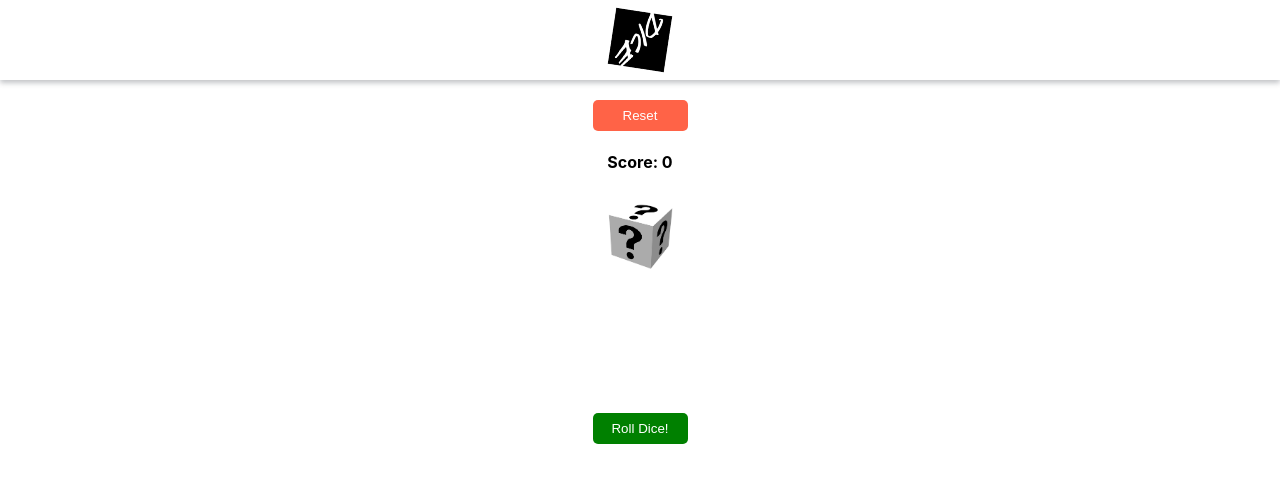
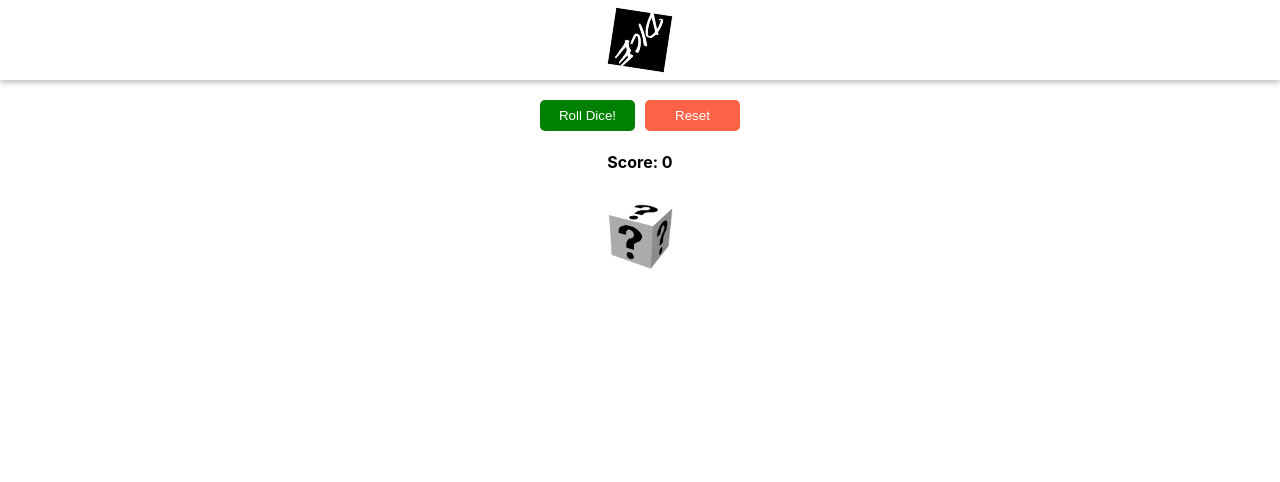
Before and after one commit to IvanDyvak/dice-app, a React (Create React App) app: page / in a window 1280 px wide. Shown: the top 482 px of the page. Built offline with nearby package versions, Linux system fonts and the light colour scheme.

Commit message:
redesign

```diff
--- a/src/App.css
+++ b/src/App.css
@@ -27,11 +27,11 @@ img{
   }
 }
 .dice-image{
-    max-width: 80px;
+    max-width: 100px;
 }
-.dice-gif{
-    max-width: 250px;
-}
+/*.dice-gif{*/
+/*    max-width: 120px;*/
+/*}*/
 .score-line{
     text-align: center;
 }
@@ -40,7 +40,7 @@ img{
     max-width: 300px;
     margin: 10px auto;
     text-align: center;
-    height: 250px;
+    height: 350px;
     display: flex;
     align-items: center;
     justify-content: space-between;
@@ -52,7 +52,14 @@ img{
     justify-content: space-between;
     flex-direction: column;
     width: 100%;
-    height: 280px;
+    height: 100%;
+}
+.btn-block{
+    display: flex;
+    align-items: center;
+    justify-content: space-between;
+    margin: 20px auto;
+    width: 200px;
 }
 .reset-btn,
 .roll-btn{
@@ -63,14 +70,14 @@ img{
     color: #ffffff;
     border: none;
     border-radius: 5px;
-    margin: auto;
+    /*margin: auto;*/
     padding: 8px 0;
     cursor: pointer;
     transition: all .3s;
 }
 .reset-btn{
     background: tomato;
-    margin-top: 20px;
+    /*margin-top: 20px;*/
 }
 .roll-btn:hover{
     background: lightgreen;
--- a/src/App.js
+++ b/src/App.js
@@ -47,18 +47,24 @@ function App() {
       <header className="App-header">
         <img src='images/logo.png' className="App-logo" alt="logo" />
       </header>
-        <button className="reset-btn" onClick={resetGame}>Reset</button>
+        <div className="btn-block">
+            <button className="roll-btn" onClick={rollDice}>Roll Dice!</button>
+
+            <button className="reset-btn" onClick={resetGame}>Reset</button>
+        </div>
 
         <h4 className="score-line">Score: {score}</h4>
 
         <div className="player-block">
             <div className="player-block__img">
+                {/*<img src={diceImageSource} className="dice-image" style={styles}  alt="dice facet" />*/}
+                {/*<img src='images/dice-gif.gif' className="dice-gif" width="250" alt="gif image" />*/}
                 { showDice ?
                     <img src={diceImageSource} className="dice-image" style={styles}  alt="dice facet" /> :
                     <img src='images/dice-gif.gif' className="dice-gif" width="250" alt="gif image" />
                 }
             </div>
-            <button className="roll-btn" onClick={rollDice}>Roll Dice!</button>
+            {/*<button className="roll-btn" onClick={rollDice}>Roll Dice!</button>*/}
         </div>
 
     </div>
```
Also changed, not shown: public/images/dice-gif.gif.
